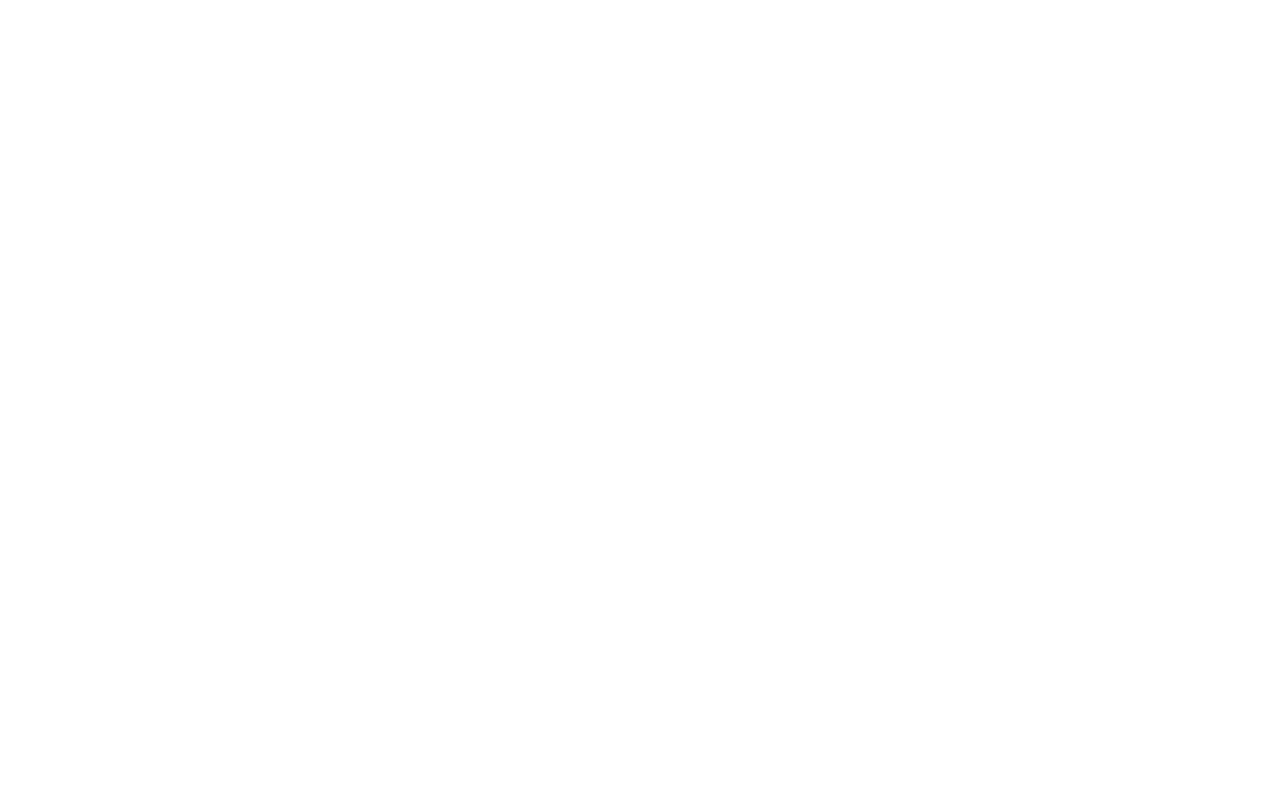
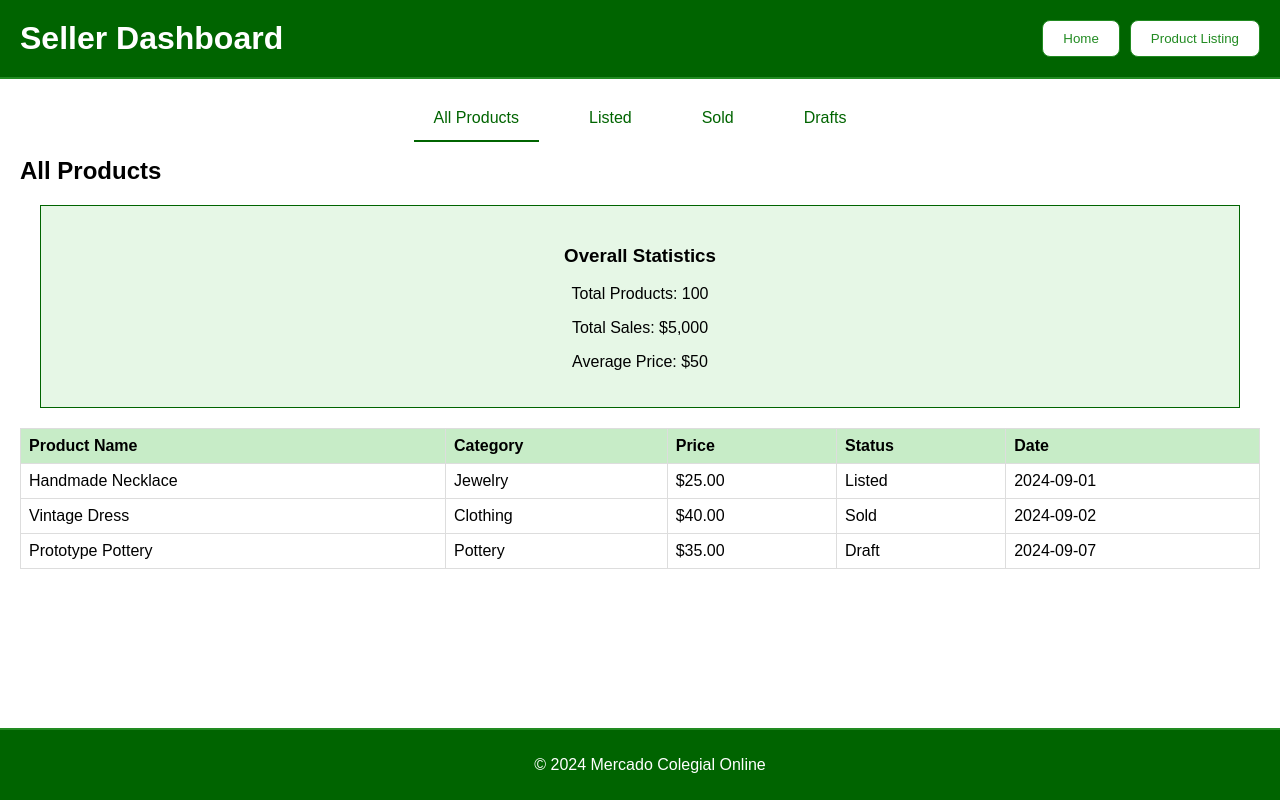
Before and after one commit to uprm-inso4101-2024-2025-s1/semester-project-mercado-colegial-online, a Vue app in the folder vue-project/: page /seller-dash in a window 1280 px wide. Before the commit this address had no page. Built offline with nearby package versions, Linux system fonts and the light colour scheme.

Commit message:
Seller Dashboard UI

```diff
--- a/vue-project/src/router/index.js
+++ b/vue-project/src/router/index.js
@@ -89,7 +89,8 @@
 
 import { createRouter, createWebHistory } from 'vue-router';
 import Welcome from '../views/Welcome.vue';
-import Home from '../views/Home.vue'
+import Home from '../views/Home.vue';
+import SellerDashboard from '../views/SellerDash.vue';  // Import the SellerDashboard component
 
 const routes = [
   {
@@ -102,6 +103,11 @@
     name: 'Home',
     component: Home,
   },
+  {
+    path: '/seller-dash',  // New route for the Seller Dashboard
+    name: 'SellerDash',
+    component: SellerDashboard,
+  },
 ];
 
 const router = createRouter({
--- /dev/null
+++ b/vue-project/src/views/SellerDash.vue
@@ -0,0 +1,276 @@
+<template>
+  <div>
+    <div class="header">
+      <h1>Seller Dashboard</h1>
+      <div>
+        <button class="home-btn" @click="navigateTo('home')">Home</button>
+        <button class="product-list-btn" @click="navigateTo('product-listing')">Product Listing</button>
+      </div>
+    </div>
+
+    <div class="tabs">
+      <button
+        :class="{ active: activeTab === 'all-products' }"
+        @click="showTab('all-products')"
+      >All Products</button>
+      <button
+        :class="{ active: activeTab === 'listed-products' }"
+        @click="showTab('listed-products')"
+      >Listed</button>
+      <button
+        :class="{ active: activeTab === 'sold-products' }"
+        @click="showTab('sold-products')"
+      >Sold</button>
+      <button
+        :class="{ active: activeTab === 'draft-products' }"
+        @click="showTab('draft-products')"
+      >Drafts</button>
+    </div>
+
+    <div class="content">
+      <div v-if="activeTab === 'all-products'">
+        <h2>All Products</h2>
+        <div class="statistics">
+          <h3>Overall Statistics</h3>
+          <p>Total Products: 100</p>
+          <p>Total Sales: $5,000</p>
+          <p>Average Price: $50</p>
+        </div>
+        <table class="product-history">
+          <thead>
+            <tr>
+              <th>Product Name</th>
+              <th>Category</th>
+              <th>Price</th>
+              <th>Status</th>
+              <th>Date</th>
+            </tr>
+          </thead>
+          <tbody>
+            <tr v-for="product in allProducts" :key="product.name">
+              <td>{{ product.name }}</td>
+              <td>{{ product.category }}</td>
+              <td>{{ product.price }}</td>
+              <td>{{ product.status }}</td>
+              <td>{{ product.date }}</td>
+            </tr>
+          </tbody>
+        </table>
+      </div>
+      <div v-if="activeTab === 'listed-products'">
+        <h2>Listed Products</h2>
+        <div class="statistics">
+          <h3>Listed Product Statistics</h3>
+          <p>Total Listed Products: 50</p>
+          <p>Average Listed Price: $30</p>
+        </div>
+        <table class="product-history">
+          <thead>
+            <tr>
+              <th>Product Name</th>
+              <th>Category</th>
+              <th>Price</th>
+              <th>Date Listed</th>
+            </tr>
+          </thead>
+          <tbody>
+            <tr v-for="product in listedProducts" :key="product.name">
+              <td>{{ product.name }}</td>
+              <td>{{ product.category }}</td>
+              <td>{{ product.price }}</td>
+              <td>{{ product.dateListed }}</td>
+            </tr>
+          </tbody>
+        </table>
+      </div>
+      <div v-if="activeTab === 'sold-products'">
+        <h2>Sold Products</h2>
+        <div class="statistics">
+          <h3>Sold Product Statistics</h3>
+          <p>Total Sold Products: 30</p>
+          <p>Total Revenue: $1,500</p>
+        </div>
+        <table class="product-history">
+          <thead>
+            <tr>
+              <th>Product Name</th>
+              <th>Category</th>
+              <th>Price</th>
+              <th>Date Sold</th>
+            </tr>
+          </thead>
+          <tbody>
+            <tr v-for="product in soldProducts" :key="product.name">
+              <td>{{ product.name }}</td>
+              <td>{{ product.category }}</td>
+              <td>{{ product.price }}</td>
+              <td>{{ product.dateSold }}</td>
+            </tr>
+          </tbody>
+        </table>
+      </div>
+      <div v-if="activeTab === 'draft-products'">
+        <h2>Draft Products</h2>
+        <div class="statistics">
+          <h3>Draft Product Statistics</h3>
+          <p>Total Draft Products: 20</p>
+          <p>Potential Revenue: $600</p>
+        </div>
+        <table class="product-history">
+          <thead>
+            <tr>
+              <th>Product Name</th>
+              <th>Category</th>
+              <th>Price</th>
+              <th>Date Added to Draft</th>
+            </tr>
+          </thead>
+          <tbody>
+            <tr v-for="product in draftProducts" :key="product.name">
+              <td>{{ product.name }}</td>
+              <td>{{ product.category }}</td>
+              <td>{{ product.price }}</td>
+              <td>{{ product.dateAdded }}</td>
+            </tr>
+          </tbody>
+        </table>
+      </div>
+    </div>
+
+    <footer>
+      <p>© 2024 Mercado Colegial Online</p>
+    </footer>
+  </div>
+</template>
+
+<script>
+export default {
+  data() {
+    return {
+      activeTab: 'all-products',
+      allProducts: [
+        { name: 'Handmade Necklace', category: 'Jewelry', price: '$25.00', status: 'Listed', date: '2024-09-01' },
+        { name: 'Vintage Dress', category: 'Clothing', price: '$40.00', status: 'Sold', date: '2024-09-02' },
+        { name: 'Prototype Pottery', category: 'Pottery', price: '$35.00', status: 'Draft', date: '2024-09-07' },
+      ],
+      listedProducts: [
+        { name: 'Handmade Necklace', category: 'Jewelry', price: '$25.00', dateListed: '2024-09-01' },
+        { name: 'Vintage Dress', category: 'Clothing', price: '$40.00', dateListed: '2024-09-02' },
+      ],
+      soldProducts: [
+        { name: 'Handmade Necklace', category: 'Jewelry', price: '$25.00', dateSold: '2024-09-05' },
+        { name: 'Vintage Dress', category: 'Clothing', price: '$40.00', dateSold: '2024-09-06' },
+      ],
+      draftProducts: [
+        { name: 'Prototype Pottery', category: 'Pottery', price: '$35.00', dateAdded: '2024-09-07' },
+        { name: 'Banana Nut Bread', category: 'Baked Goods', price: '$15.00', dateAdded: '2024-09-08' },
+      ]
+    }
+  },
+  methods: {
+    showTab(tabName) {
+      this.activeTab = tabName;
+    },
+    navigateTo(page) {
+      this.$router.push({ path: `/${page}.html` });
+    }
+  },
+  mounted() {
+    this.showTab('all-products');
+  }
+}
+</script>
+
+<style scoped>
+/* Include the same styles as in the HTML file */
+body {
+  font-family: 'Helvetica', sans-serif;
+  margin: 0;
+  padding: 0;
+  color: #000;
+  background-color: #f4fdf4; /* Lightest green for the background */
+}
+.header {
+  display: flex;
+  justify-content: space-between;
+  padding: 20px;
+  background-color: #006400; /* Dark green */
+  color: #fff;
+  border-bottom: 2px solid #228B22; /* Forest green border */
+}
+.header h1 {
+  margin: 0;
+}
+.header button {
+  padding: 10px 20px;
+  cursor: pointer;
+  border: 1px solid #228B22; /* Forest green border */
+  background-color: #fff;
+  color: #228B22; /* Forest green text */
+  margin-left: 10px;
+  border-radius: 8px; /* Rounded corners */
+}
+.header button:hover {
+  background-color: #c7ecc7; /* Lighter green on hover */
+}
+.tabs {
+  display: flex;
+  justify-content: center;
+  margin: 20px 0;
+}
+.tabs button {
+  padding: 10px 20px;
+  background: none;
+  border: none;
+  color: #006400; /* Dark green text */
+  cursor: pointer;
+  margin: 0 15px; /* Adds space between tabs */
+  font-size: 16px;
+  position: relative; /* To position the underline */
+}
+.tabs button::after {
+  content: '';
+  position: absolute;
+  width: 0;
+  height: 2px;
+  background-color: #006400; /* Dark green underline */
+  bottom: -5px;
+  left: 0;
+  transition: width 0.3s ease;
+}
+.tabs button.active::after {
+  width: 100%; /* Full width underline when active */
+}
+.content, .statistics {
+  margin: 20px;
+}
+.statistics {
+  border: 1px solid #006400; /* Dark green border */
+  padding: 20px;
+  text-align: center;
+  background-color: #e6f7e6; /* Very light green */
+}
+footer {
+  text-align: center;
+  padding: 10px;
+  background-color: #006400; /* Dark green */
+  color: #fff;
+  border-top: 2px solid #228B22; /* Forest green border */
+  position: fixed;
+  width: 100%;
+  bottom: 0;
+}
+.product-history {
+  width: 100%;
+  border-collapse: collapse;
+  margin-bottom: 20px;
+}
+.product-history th, .product-history td {
+  border: 1px solid #ddd;
+  padding: 8px;
+  text-align: left;
+}
+.product-history th {
+  background-color: #c7ecc7; /* Lighter green for table headers */
+}
+</style>
```
